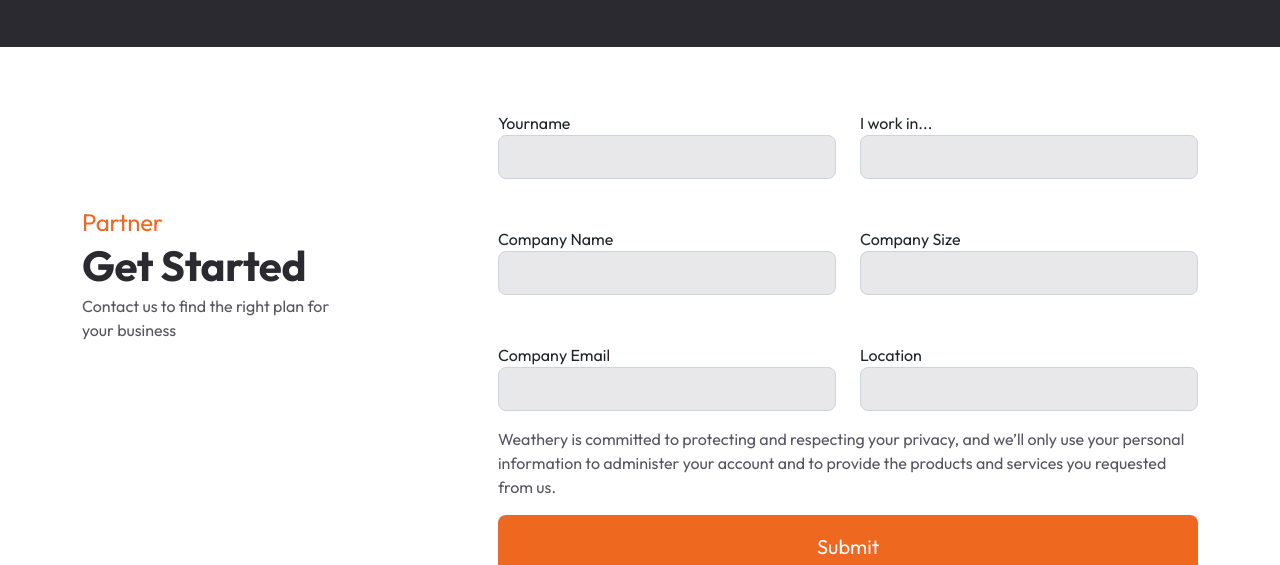
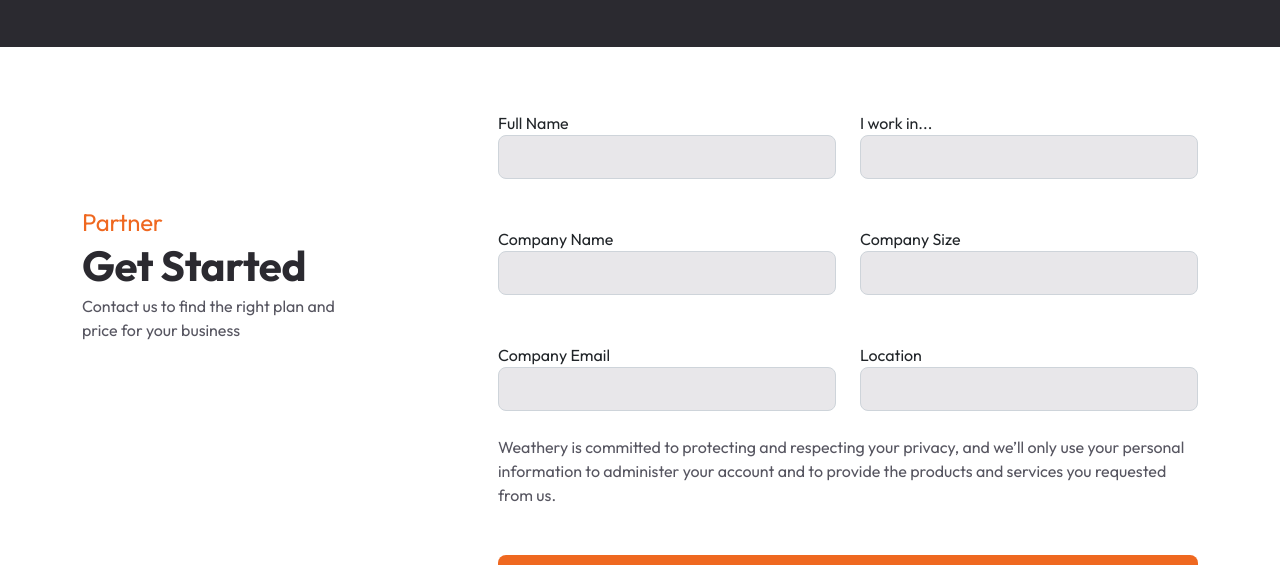
Before and after one commit to Maiqel1/weather-business, a React (Create React App) app: page / in a window 1280 px wide. Shown: the part 4536-5101 px from the top of the page. Built offline with nearby package versions, Linux system fonts and the light colour scheme.

Commit message:
feat: adjusted styling for form.jsx

```diff
--- a/src/components/Form.jsx
+++ b/src/components/Form.jsx
@@ -6,13 +6,13 @@ function Form() {
                 <section className="mt-0 mt-md-5 pt-0 pt-md-5">
                     <h4 className="text-center text-md-start">Partner</h4>
                     <h3 className="text-center text-md-start">Get Started</h3>
-                    <p className="contactP text-center text-md-start">Contact us to find the right plan for your business</p>
+                    <p className="contactP text-center text-md-start">Contact us to find the right plan and price for your business</p>
                 </section>
             </div>
             <form className=" col-md-8 ps-5">
                   <div className="row justify-content-center">
                     <div className="col-md-6 ">
-                        <label htmlFor="">Yourname</label> <br />
+                        <label htmlFor="">Full Name</label> <br />
                         <input type="text" className="col-10 form-control" />
                     </div>
 
@@ -44,9 +44,11 @@ function Form() {
                         <label htmlFor="">Location</label> <br />
                         <input type="text" className="col-10 form-control" />
                     </div>
+
+
                   </div>
 
-                <p className="mt-3">Weathery is committed to protecting and respecting your privacy, and we’ll only use your personal information to administer your account and to provide the products and services you requested from us. </p>
+                <p className="mt-4 mb-4 mb-md-5">Weathery is committed to protecting and respecting your privacy, and we’ll only use your personal information to administer your account and to provide the products and services you requested from us. </p>
 
                 <button className="btn btn-lg">
                     Submit
--- a/src/index.css
+++ b/src/index.css
@@ -285,6 +285,7 @@ border-radius: 8px;
 
 }
 
+
 form button{
   width: 100%;
 height: 64px;
```
